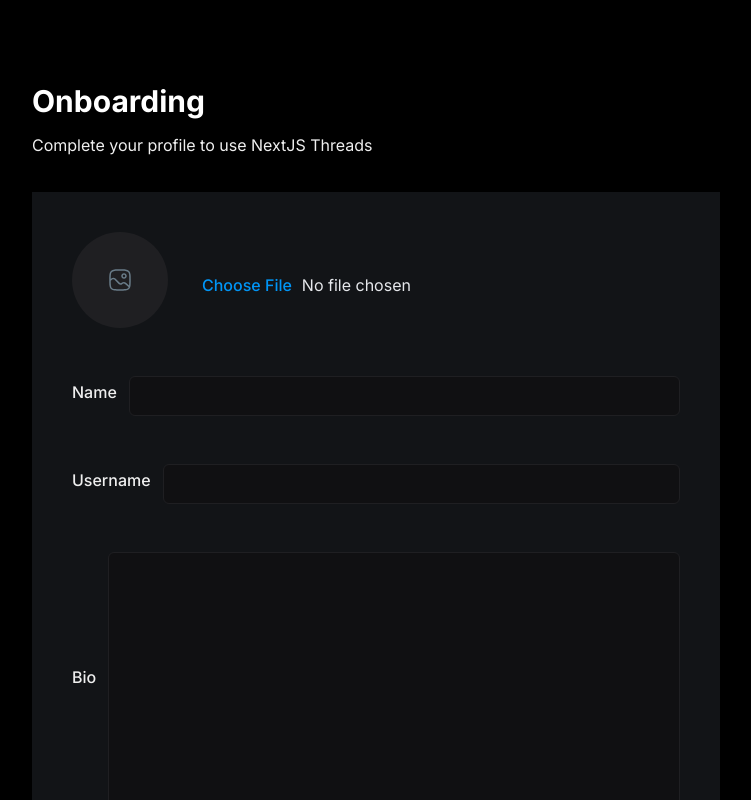
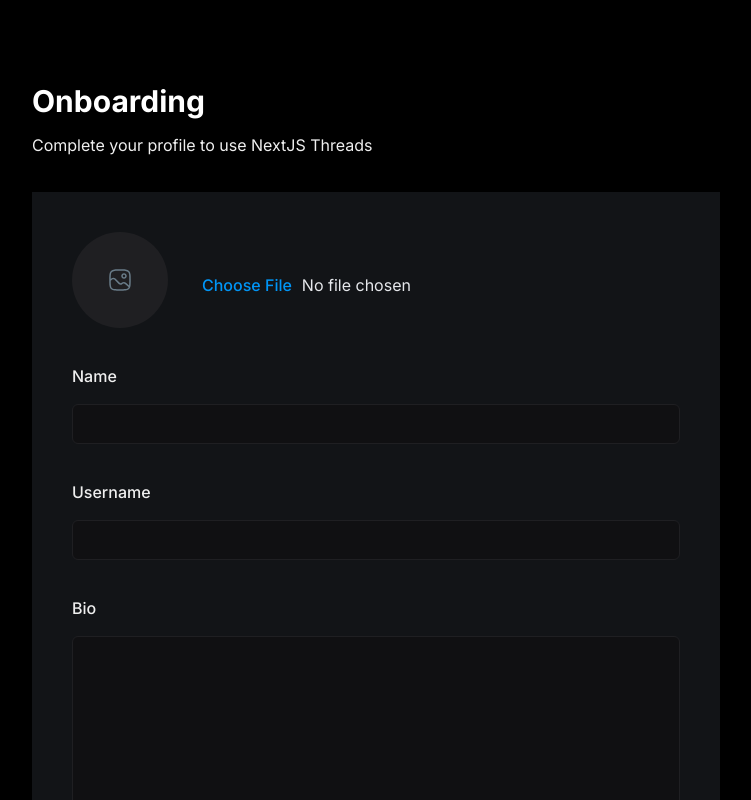
Before and after one commit to pwardo/nextjs-threads, a Next.js app: page /onboarding in a window 1280 px wide. Shown: the top 800 px of the page, without its empty margins (264-1015 px from the left). Built offline with nearby package versions, Linux system fonts and the light colour scheme; no server answers.

Commit message:
Styling for Account Profile Form

```diff
--- a/components/forms/AccountProfile.tsx
+++ b/components/forms/AccountProfile.tsx
@@ -101,11 +101,11 @@
           control={form.control}
           name="name"
           render={({ field }) => (
-            <FormItem className="flex items-center gap-3 w-full">
+            <FormItem className="flex flex-col w-full gap-3">
               <FormLabel className="text-base-semibold text-light-2">
                 Name
               </FormLabel>
-              <FormControl className="flex-1 text-base-semibold text-gray-200">
+              <FormControl>
                 <Input
                   type="text"
                   className="account-form_input no-focus"
@@ -119,11 +119,11 @@
           control={form.control}
           name="username"
           render={({ field }) => (
-            <FormItem className="flex items-center gap-3 w-full">
+            <FormItem className="flex flex-col w-full gap-3">
               <FormLabel className="text-base-semibold text-light-2">
                 Username
               </FormLabel>
-              <FormControl className="flex-1 text-base-semibold text-gray-200">
+              <FormControl>
                 <Input
                   type="text"
                   className="account-form_input no-focus"
@@ -137,11 +137,11 @@
           control={form.control}
           name="bio"
           render={({ field }) => (
-            <FormItem className="flex items-center gap-3 w-full">
+            <FormItem className="flex flex-col w-full gap-3">
               <FormLabel className="text-base-semibold text-light-2">
                 Bio
               </FormLabel>
-              <FormControl className="flex-1 text-base-semibold text-gray-200">
+              <FormControl>
                 <Textarea
                   rows={10}
                   className="account-form_input no-focus"
@@ -151,7 +151,7 @@
             </FormItem>
           )}
         />
-        <Button type="submit">Submit</Button>
+        <Button type="submit" className="bg-primary-500">Submit</Button>
       </form>
     </Form>
   )
```
